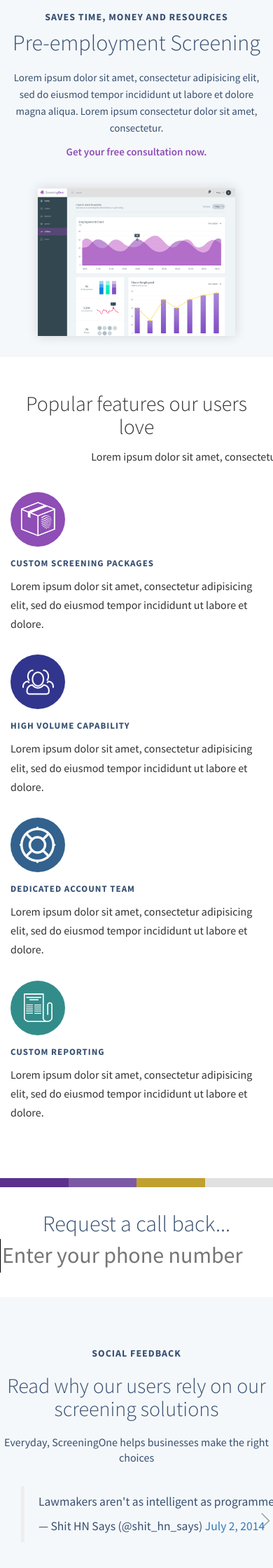
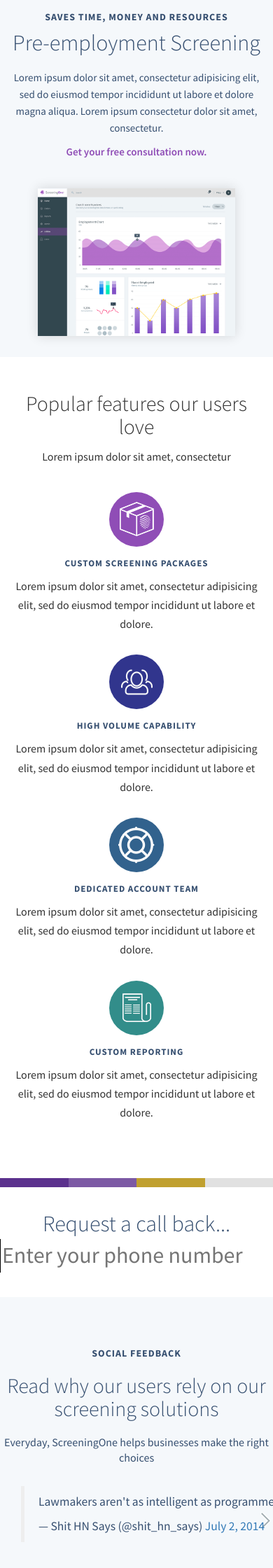
Before and after one commit to ScreeningONE/ScreeningONEPublicWeb, a Jekyll site: the page built from index.html, in a window 390 px wide. Shown: the part 1763-4003 px from the top of the page at 70% size. Built offline with Jekyll 4.4.1, drawn with Linux system fonts in a browser that asks for light colours; nearby versions of some CDN libraries; comment, search, counter and statistics services are not loaded.

Commit message:
fixed mobile view of "popular features"

```diff
--- a/_sass/page/home.scss
+++ b/_sass/page/home.scss
@@ -232,6 +232,7 @@ $testimonial-pictures: (
 
     .desc {
       width: 500px;
+      max-width: 100%;
       margin: 0 auto;
 
       p {
@@ -242,13 +243,24 @@ $testimonial-pictures: (
   }
 
   .lists {
+    text-align: center;
+
+    @media(min-width: $screen-sm-min) {
+      text-align: left;
+    }
+
     .featured {
       width: 78px;
       height: 78px;
       background: #000;
-      margin-bottom: 15px;
       border-radius: 50%;
       position: relative;
+
+      margin: 0 auto 15px;
+
+      @media(min-width: $screen-sm-min) {
+      margin: 0 0 15px;
+      }
 
       &:after {
         content: "";
```
